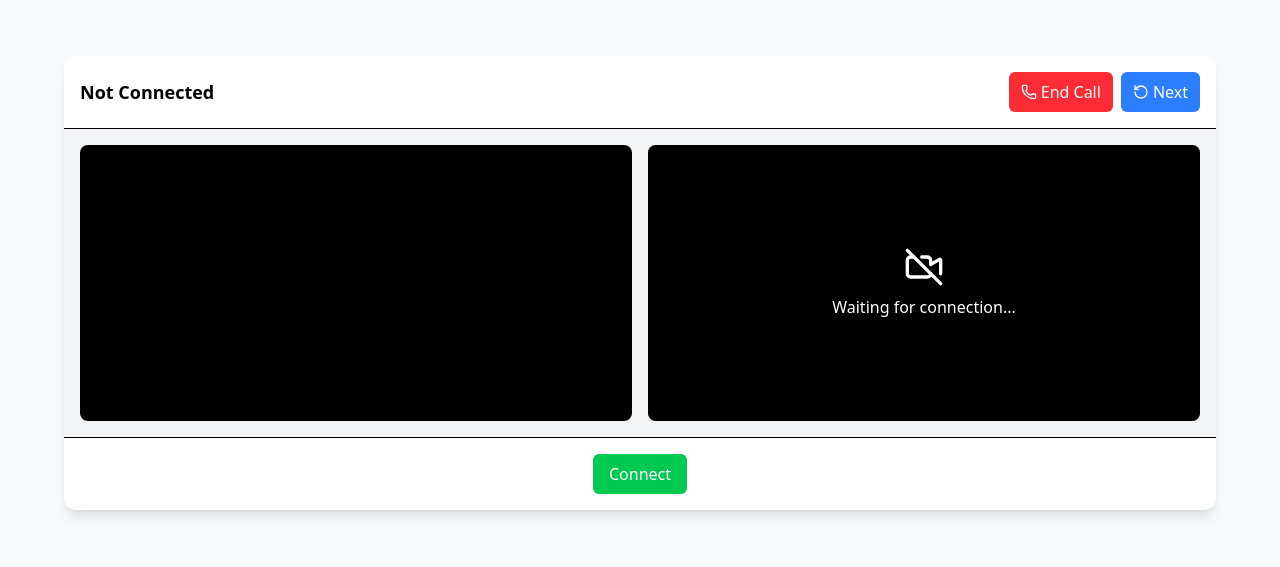
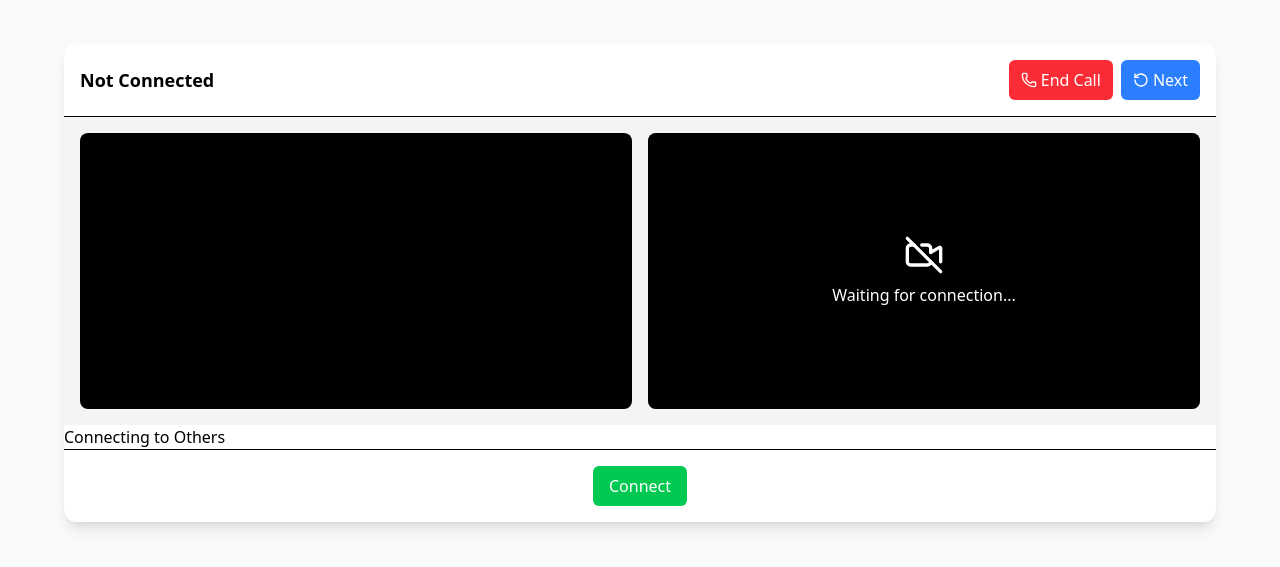
Before and after one commit to gangasingh7058/RandomCam-like-Omegle-, a React (Vite) app in the folder Frontend/: page /video-conference in a window 1280 px wide. Shown: the part 117-684 px from the top of the page. Built offline with nearby package versions, Linux system fonts and the light colour scheme; no server answers.

Commit message:
guest connection status

```diff
--- a/Frontend/src/Pages/VideoConferencePage.jsx
+++ b/Frontend/src/Pages/VideoConferencePage.jsx
@@ -223,7 +223,7 @@ const VideoConferencePage = () => {
     }
 
     setIsConnected(false);
-
+    setOthersideId(null);
     // Navigate to home page
     navigate('/');
   };
@@ -275,6 +275,7 @@ const VideoConferencePage = () => {
           </div>
 
           {/* Remote Video */}
+
           <div className="bg-black rounded-lg overflow-hidden relative">
             <video
               ref={remotevideo}
@@ -293,6 +294,9 @@ const VideoConferencePage = () => {
 
         </div>
 
+        <div>
+            {othersideId==null?"Connecting to Others":"Guest Connected"}
+        </div>
         {/* Controls */}
         <div className="p-4 border-t flex justify-center gap-4">
 
```
